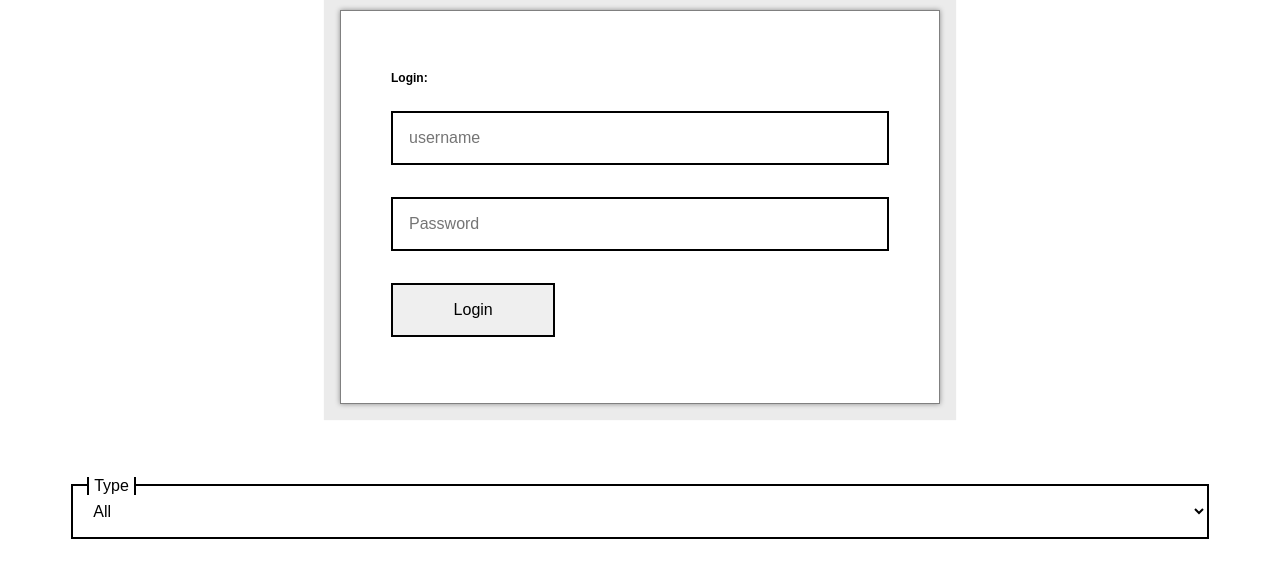
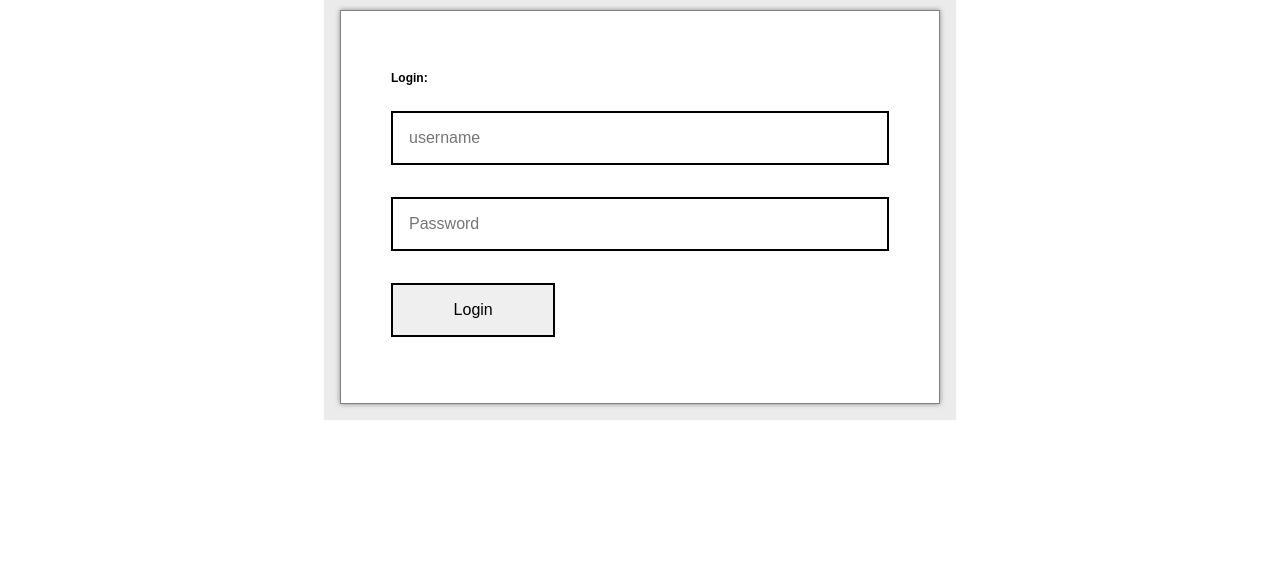
Before and after one commit to kreetikk/inventory, a website: page public/index.html in a window 1280 px wide. Shown: the part 131-708 px from the top of the page. Drawn offline with Linux system fonts and the light colour scheme.

Commit message:
Hide type filter if not loggedin

```diff
--- a/public/index.html
+++ b/public/index.html
@@ -123,7 +123,7 @@
     </form>
   </div>
 
-  <div class="group" style="width: 90%; margin: 0 auto;">
+  <div id="typeFilter" class="group" style="width: 90%; margin: 0 auto;">
     <select id="drpType" placeholder="Username" required>
       <option value="0" selected>All</option>
     </select>
--- a/public/js/app.js
+++ b/public/js/app.js
@@ -51,6 +51,7 @@
     show($login)
     hide($addTypeBtn)
     hide($addItemBtn)
+    hide($('#typeFilter'))
   }
 
   $('#loginForm').addEventListener('submit', function (e) {
```
